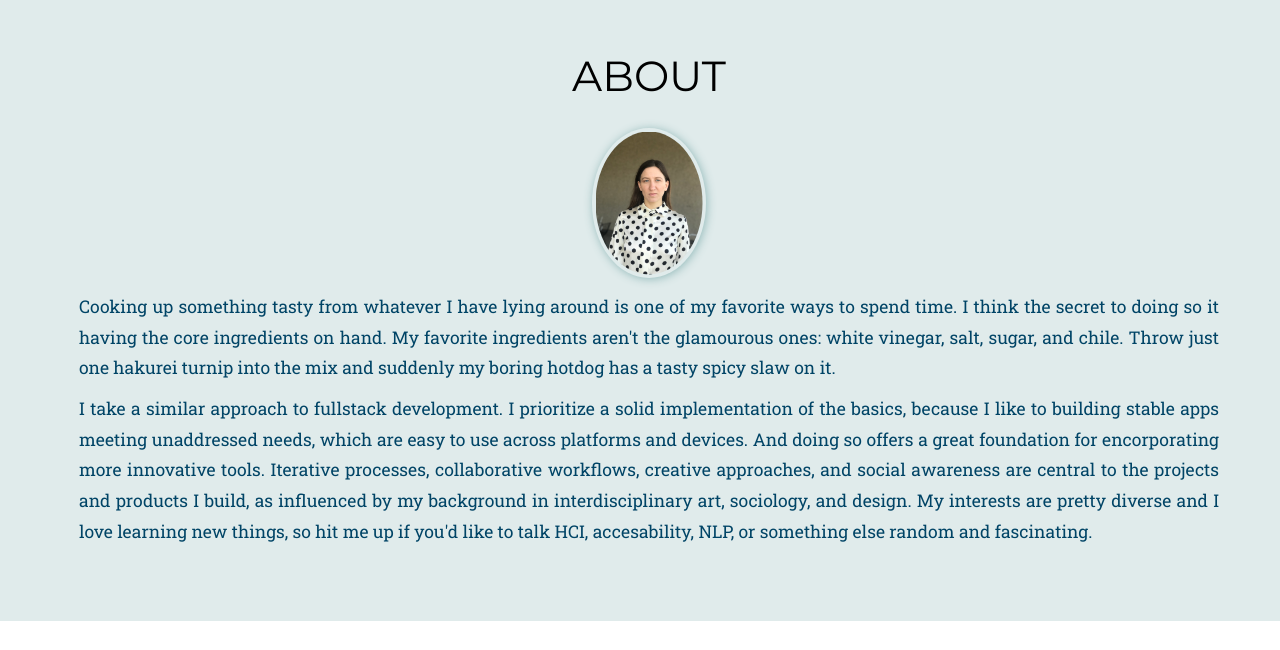
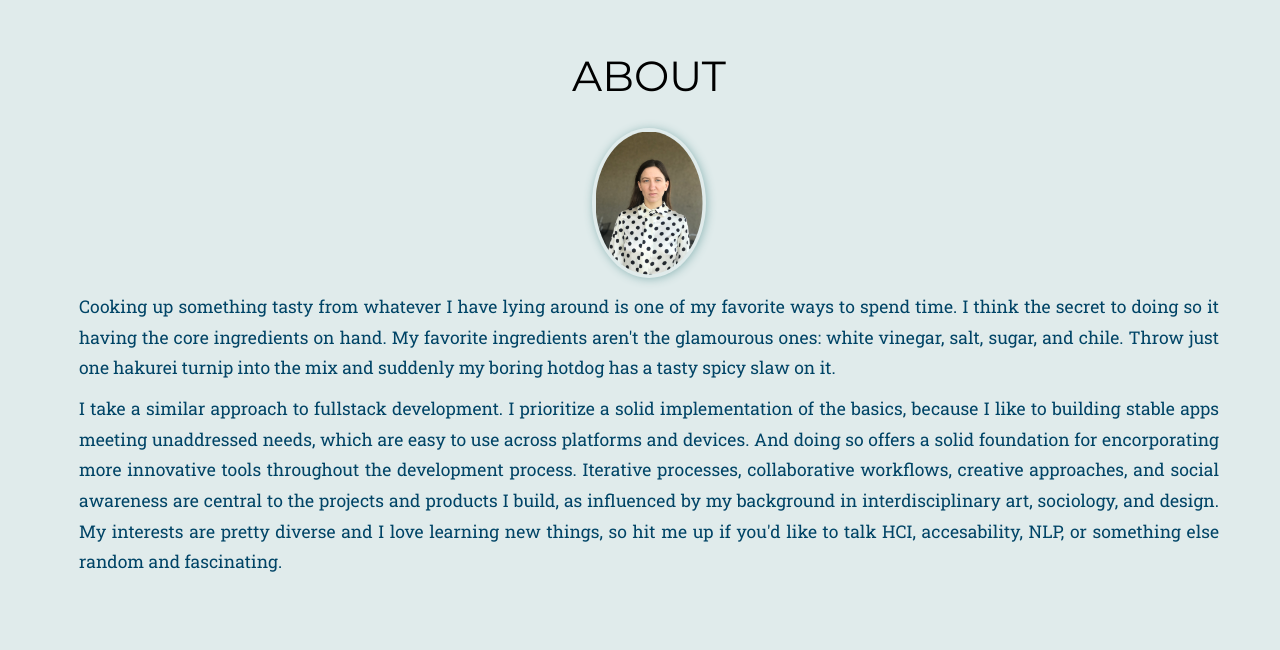
Before and after one commit to pixiephreak/tech-portfolio, a website: page index.html in a window 1280 px wide. Shown: the part 927-1577 px from the top of the page. Drawn offline with nearby package versions, Linux system fonts and the light colour scheme; a web font is replaced by a local one.

Commit message:
update info

```diff
--- a/index.html
+++ b/index.html
@@ -154,7 +154,7 @@
           <img src="assets/imgs/bioPic.jpg" alt="headshot" class='img-circle img-responsive center-block'>
           <p class="copy">Cooking up something tasty from whatever I have lying around is one of my favorite ways to spend time. I think the secret to doing so it having the core ingredients on hand.
           My favorite ingredients aren't the glamourous ones: white vinegar, salt, sugar, and chile. Throw just one hakurei turnip into the mix and suddenly my boring hotdog has a tasty spicy slaw on it.</p>
-          <p class="copy"> I take a similar approach to fullstack development. I prioritize a solid implementation of the basics, because I like to building stable apps meeting unaddressed needs, which are easy to use across platforms and devices. And doing so offers a great foundation for encorporating more innovative tools.  Iterative processes, collaborative workflows, creative approaches, and social awareness are central to the projects and products I build, as influenced by my background in interdisciplinary art, sociology, and design. My interests are pretty diverse and I love learning new things, so hit me up if you'd like to talk HCI, accesability, NLP, or something else random and fascinating.  </p>
+          <p class="copy"> I take a similar approach to fullstack development. I prioritize a solid implementation of the basics, because I like to building stable apps meeting unaddressed needs, which are easy to use across platforms and devices. And doing so offers a solid foundation for encorporating more innovative tools throughout the development process.  Iterative processes, collaborative workflows, creative approaches, and social awareness are central to the projects and products I build, as influenced by my background in interdisciplinary art, sociology, and design. My interests are pretty diverse and I love learning new things, so hit me up if you'd like to talk HCI, accesability, NLP, or something else random and fascinating.  </p>
         </div>
       </div>
     </div>
```
